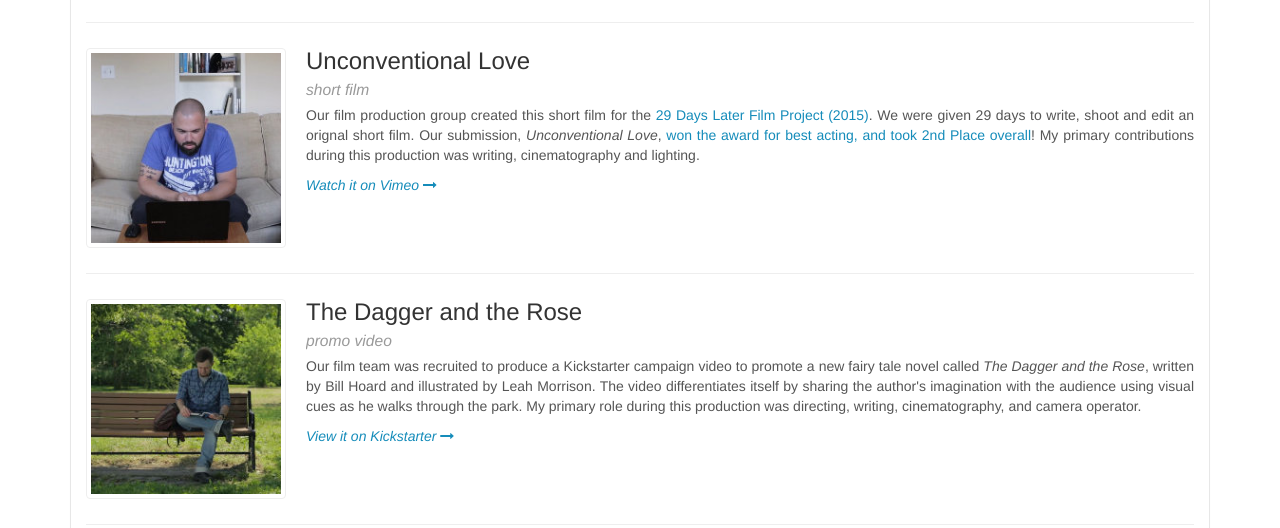
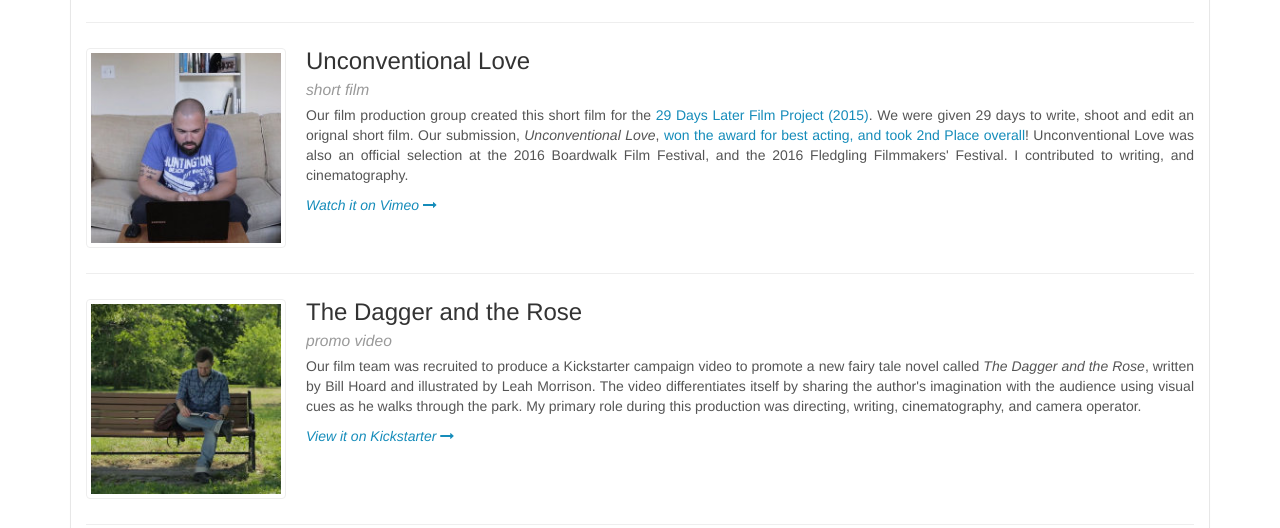
Before and after one commit to finerrecliner/finerrecliner.github.io, a plain HTML site: page index.html in a window 1280 px wide. Shown: the part 1598-2126 px from the top of the page. Drawn offline with Linux system fonts and the light colour scheme.

Commit message:
updated unconventional love with film festivals

```diff
--- a/index.html
+++ b/index.html
@@ -78,7 +78,7 @@
 					<a class="prj-media-l" href="https://vimeo.com/151270014"><img class="media-object img-thumbnail" src="images/unconventional_love_thumb.jpg" alt="thumbnail"></a>
 					<div class="media-body">
 						<h3 class="prj-text-l media-heading">Unconventional Love<br><small>short film</small></h3>
-						<p class="text-justify">Our film production group created this short film for the <a href="http://29dayslater.com">29 Days Later Film Project (2015)</a>. We were given 29 days to write, shoot and edit an orignal short film. Our submission, <em>Unconventional Love</em>, <a href="http://29dayslater.com/2015/11/15/congrats-to-all-the-filmmakers-on-another-great-festival/">won the award for best acting, and took 2nd Place overall</a>! My primary contributions during this production was writing, cinematography and lighting.</p>
+						<p class="text-justify">Our film production group created this short film for the <a href="http://29dayslater.com">29 Days Later Film Project (2015)</a>. We were given 29 days to write, shoot and edit an orignal short film. Our submission, <em>Unconventional Love</em>, <a href="http://29dayslater.com/2015/11/15/congrats-to-all-the-filmmakers-on-another-great-festival/">won the award for best acting, and took 2nd Place overall</a>! Unconventional Love was also an official selection at the 2016 Boardwalk Film Festival, and the 2016 Fledgling Filmmakers' Festival. I contributed to writing, and cinematography.</p>
 						<p class="prj-link"><a href="https://vimeo.com/151270014">Watch it on Vimeo <i class="fa fa-long-arrow-right fa-1x"></i></a>
 					</div>
 				</li>
```
